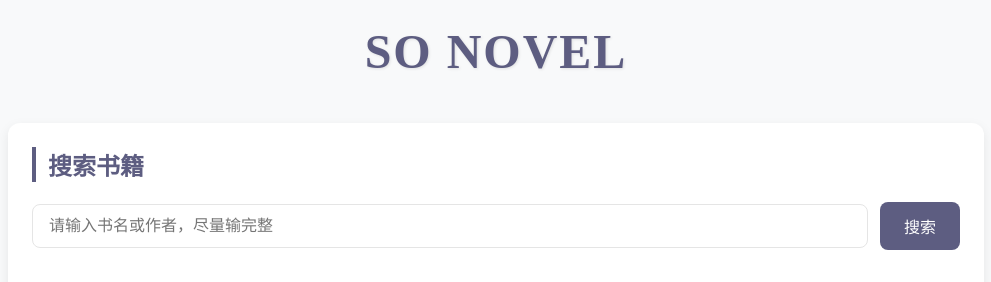
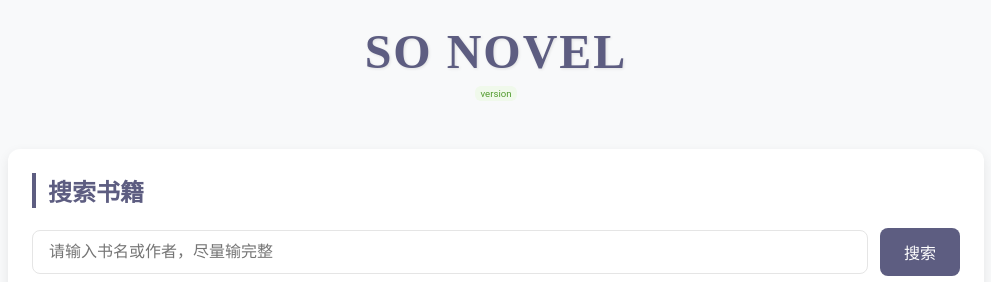
Before and after one commit to freeok/so-novel, a web app: page /index.html in a window 1280 px wide. Shown: the top 282 px of the page, without its empty margins (144-1135 px from the left). Run offline with its HTML, style and script files only (its server is not run), Linux system fonts and the light colour scheme; data that the repository does not hold is empty.

Commit message:
:lipstick: webui 显示版本号

```diff
--- a/src/main/java/com/pcdd/sonovel/web/WebServer.java
+++ b/src/main/java/com/pcdd/sonovel/web/WebServer.java
@@ -41,6 +41,7 @@ public class WebServer {
         context.addServlet(LocalBookListServlet.class, "/local-books");
         context.addServlet(AggregatedSearchServlet.class, "/search/aggregated");
         context.addServlet(DownloadProgressSseServlet.class, "/download-progress");
+        context.addServlet(VersionServlet.class, "/version");
 
         ServletHolder staticHolder = new ServletHolder("default", DefaultServlet.class);
         // 不显示目录列表，但子文件依然可访问
--- a/src/main/resources/static/index.css
+++ b/src/main/resources/static/index.css
@@ -61,6 +61,17 @@ body {
   font: 700 3rem var(--font-family-serif);
   text-shadow: 1px 1px 3px rgba(0, 0, 0, 0.1);
   letter-spacing: 2px;
+}
+
+.version-tag {
+  font-size: 0.6em;
+  /*color: #5d5d81;*/
+  /*background-color: #f0f2f5;*/
+  color: #529b2e;
+  background-color: #f0f9eb;
+  text-decoration: none;
+  padding: 2px 6px;
+  border-radius: 6px;
 }
 
 .main-content {
--- a/src/main/resources/static/index.html
+++ b/src/main/resources/static/index.html
@@ -22,6 +22,7 @@
 <div class="wrap-container">
   <header class="header">
     <h1 class="app-title">SO NOVEL</h1>
+    <a id="versionTag" class="version-tag" target="_blank">version</a>
   </header>
   <main class="main-content">
     <section class="container download-container card" id="downloadContainer">
@@ -95,6 +96,7 @@
     const tableBody = document.getElementById('tableBody')
     const tipEle = document.getElementById('tipEle')
     const tipText = document.getElementById('tipText')
+    const versionTag = document.getElementById("versionTag");
 
     let bookCache = []
     // 最新下载的书的文件名
@@ -188,6 +190,15 @@
         <td data-label="操作"><button class="btn btn-secondary btn-download" data-filename="${item.name}">下载</button></td>
       </tr>
     `).join('')
+    }
+
+    const fetchVersion = async () => {
+      const response = await fetch('/version')
+      const data = await response.json()
+      const ver = data.data
+      console.log('version:', ver)
+      versionTag.innerText = ver
+      versionTag.href = `https://github.com/freeok/so-novel/releases/tag/${ver}`
     }
 
     // 数据获取
@@ -291,6 +302,7 @@
 
     // 页面加载时执行
     initSSE()
+    fetchVersion()
     fetchLocalBooks()
   })
 </script>
```
Also changed, not shown: src/main/java/com/pcdd/sonovel/web/servlet/VersionServlet.java (added, +16 -0 lines).
